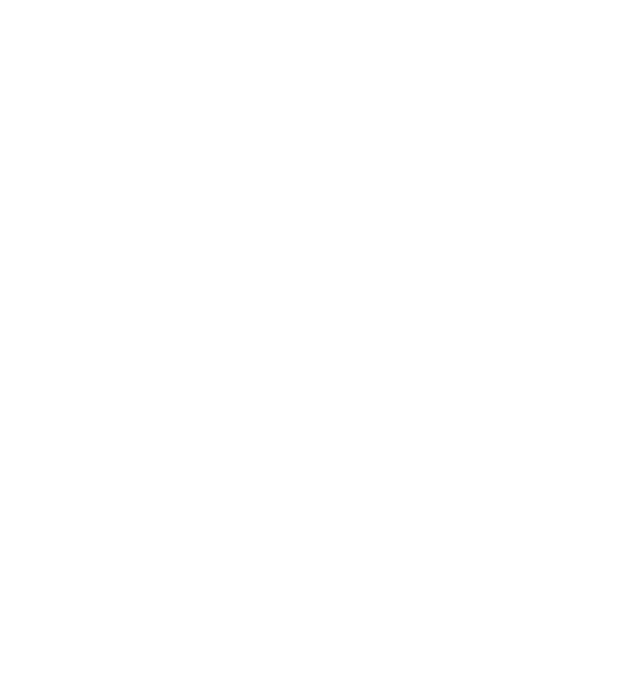
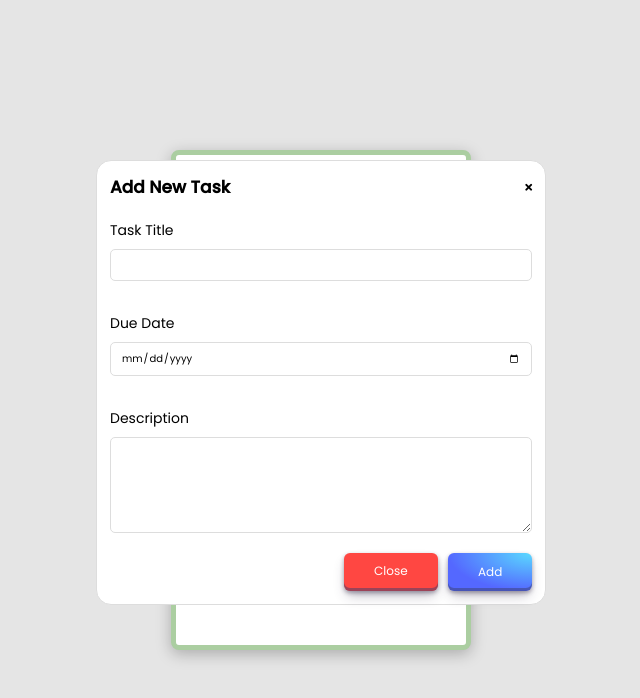
Before and after one commit to aliaksei-siniauski/to-do-list, a website: page index.html in a window 1280 px wide. Shown: the whole page, without its empty margins (319-959 px from the left). Drawn offline with Linux system fonts and the light colour scheme.

Commit message:
feat: add  modal to app

```diff
--- a/index.html
+++ b/index.html
@@ -6,10 +6,50 @@
     <meta http-equiv="X-UA-Compatible" content="IE=edge">
     <meta name="viewport" content="width=device-width, initial-scale=1.0">
     <title>ToDo</title>
+    <link href="https://fonts.googleapis.com/css2?family=Poppins:wght@400;500&display=swap" rel="stylesheet">
+    <link rel="stylesheet" href="https://cdnjs.cloudflare.com/ajax/libs/font-awesome/5.15.4/css/all.min.css" />
     <link rel="stylesheet" href="style.css">
 </head>
 
-<body>
+<body class="body">
+    <div class="overlay"></div>
+    <div class="app">
+        <h1 class="app__title">TODO APP</h1>
+        <div class="new-task">
+            <span class="new-task__title">Add New Task</span>
+            <i class="fas fa-plus"></i>
+        </div>
+        <h2 class="tasks__title">Tasks</h2>
+        <div id="tasks"></div>
+    </div>
+
+    <!-- Modal -->
+
+    <form class="modal fade" id="form" tabindex="-1" aria-labelledby="exampleModalLabel" aria-hidden="true">
+        <div class="modal__content">
+            <div class="modal-header">
+                <h5 class="modal__title" id="exampleModalLabel">Add New Task</h5>
+                <i class="fa fa-times" aria-hidden="true"></i>
+
+            </div>
+            <div class="modal-body">
+                <p class="modal-body__title">Task Title</p>
+                <input class="form-control" name="" type="text" id="textInput" />
+                <br />
+                <p class="modal-body__title">Due Date</p>
+                <input class="form-control" name="" type="date" id="dateInput" />
+                <br />
+                <p class="modal-body__title">Description</p>
+                <textarea name="" class="form-control" id="textarea" cols="30" rows="5"></textarea>
+            </div>
+            <div class="modal-footer">
+                <button type="button" class="button button-secondary" data-bs-dismiss="modal">
+                    Close
+                </button>
+                <button type="submit" id="add" class="button button-primary">Add</button>
+            </div>
+        </div> <!-- close modal-content -->
+    </form>
 
 </body>
 <script src="index.js"></script>
--- a/style.css
+++ b/style.css
@@ -0,0 +1,316 @@
+/*Basic styles*/
+
+html {
+    box-sizing: border-box;
+    font-size: 100%;
+    font-size: 10px;
+    scroll-behavior: smooth;
+}
+
+/* Box sizing rules */
+*,
+*::before,
+*::after {
+    box-sizing: border-box;
+}
+
+/* Remove default margin */
+body,
+h1,
+h2,
+h2,
+h3,
+h4,
+h5,
+p,
+figure,
+blockquote,
+dl,
+dd,
+ul,
+li {
+    margin: 0;
+    padding: 0;
+}
+
+/* Remove list styles on ul, ol elements with a list role, which suggests default styling will be removed */
+ul[role="list"],
+ol[role="list"],
+li {
+    list-style: none;
+}
+
+a {
+    text-decoration: none;
+    color: inherit;
+}
+
+/* Set core root defaults */
+html:focus-within {
+    scroll-behavior: smooth;
+}
+
+/* Set core body defaults */
+
+body {
+    min-height: 100vh;
+    text-rendering: optimizeSpeed;
+}
+
+/* A elements that don't have a class get default styles */
+a:not([class]) {
+    text-decoration-skip-ink: auto;
+}
+
+/* Make images easier to work with */
+img,
+picture {
+    display: block;
+    height: auto;
+    max-width: 100%;
+}
+
+/* Inherit fonts for inputs and buttons */
+input,
+button,
+textarea,
+select {
+    font: inherit;
+}
+
+section,
+main,
+footer,
+header,
+article {
+    display: block;
+}
+
+/* Remove all animations, transitions and smooth scroll for people that prefer not to see them */
+@media (prefers-reduced-motion: reduce) {
+    html:focus-within {
+        scroll-behavior: auto;
+    }
+
+    *,
+    *::before,
+    *::after {
+        animation-duration: 0.01ms !important;
+        animation-iteration-count: 1 !important;
+        transition-duration: 0.01ms !important;
+        scroll-behavior: auto !important;
+    }
+}
+
+
+
+/* ToDO */
+
+.body {
+    display: flex;
+    align-items: center;
+    justify-content: center;
+    min-height: 100vh;
+    margin: 0 50px;
+    background: #e5e5e5;
+    font-family: 'Poppins', sans-serif;
+    font-weight: 400;
+    overflow: hidden;
+}
+
+.overlay {
+    display: none;
+    position: fixed;
+    top: 0;
+    bottom: 0;
+    left: 0;
+    right: 0;
+    width: 100%;
+    height: 100%;
+    background: rgba(0, 0, 0, 0.5);
+    backdrop-filter: blur(3px);
+    z-index: 1;
+}
+
+.app {
+    width: 300px;
+    height: 500px;
+    padding: 1.5rem;
+    margin: 0 auto;
+    background: #FFFFFF;
+    box-shadow: 0px 4px 15px rgba(0, 0, 0, 0.25);
+    border: 5px solid #abcea1;
+    border-radius: 8px;
+}
+
+.app__title {
+    padding-bottom: 2rem;
+    font-size: 2.8rem;
+    text-align: center;
+}
+
+.new-task {
+    display: flex;
+    justify-content: space-between;
+    align-items: center;
+    background: rgba(171, 206, 161, 0.35);
+    padding: 1rem 1rem;
+    border-radius: 5px;
+    cursor: pointer;
+}
+
+.new-task__title {
+    font-size: 1.3rem;
+    font-weight: 500;
+}
+
+.fa-plus {
+    background-color: #abcea1;
+    padding: .3rem;
+    border-radius: 3px;
+}
+
+.tasks__title {
+    padding-top: 2rem;
+    font-size: 2.2rem;
+    font-weight: 500;
+    text-align: center;
+}
+
+/* Modal */
+
+.modal {
+    display: flex;
+    flex-direction: column;
+    justify-content: center;
+    gap: 0.4rem;
+    width: 450px;
+    min-height: 350px;
+    padding: 1.3rem;
+    position: absolute;
+    top: 20%;
+    background: #FFFFFF;
+    border: 1px solid #ddd;
+    border-radius: 15px;
+}
+
+.modal-content {
+    display: flex;
+    flex-direction: column;
+    gap: 2rem;
+}
+
+.modal-header {
+    display: flex;
+    align-items: center;
+    justify-content: space-between;
+}
+
+.modal__title {
+    font-size: 1.7rem;
+}
+
+.fa-times {
+    cursor: pointer;
+}
+
+/* Modal body */
+
+.modal-body {
+    display: flex;
+    flex-direction: column;
+    gap: .8rem;
+    padding: 2rem 0;
+}
+
+.modal-body__title {
+    font-size: 1.4rem;
+}
+
+.form-control {
+    width: 100%;
+    padding: 0.7rem 1rem;
+    border: 1px solid #ddd;
+    border-radius: 5px;
+    font-size: 1rem;
+}
+
+/* Modal footer */
+
+.button {
+    display: inline-flex;
+    justify-content: center;
+    padding: 1rem 3rem;
+    font-size: 1.2rem;
+    border: none;
+    border-radius: 6px;
+    transition: ease-in-out .3s;
+    cursor: pointer;
+}
+
+.button-primary {
+    align-items: center;
+    appearance: none;
+    background-image: radial-gradient(100% 100% at 100% 0, #5adaff 0, #5468ff 100%);
+    border-radius: 6px;
+    box-shadow: rgba(45, 35, 66, .4) 0 2px 4px, rgba(45, 35, 66, .3) 0 7px 13px -3px, rgba(58, 65, 111, .5) 0 -3px 0 inset;
+    color: #FFFFFF;
+    text-decoration: none;
+    user-select: none;
+    -webkit-user-select: none;
+    touch-action: manipulation;
+    white-space: nowrap;
+    will-change: box-shadow, transform;
+}
+
+.button-primary:focus {
+    box-shadow: #3c4fe0 0 0 0 1.5px inset, rgba(45, 35, 66, .4) 0 2px 4px, rgba(45, 35, 66, .3) 0 7px 13px -3px, #3c4fe0 0 -3px 0 inset;
+}
+
+.button-primary:hover {
+    box-shadow: rgba(45, 35, 66, .4) 0 4px 8px, rgba(45, 35, 66, .3) 0 7px 13px -3px, #3c4fe0 0 -3px 0 inset;
+    transform: translateY(-2px);
+}
+
+.button-primary:active {
+    box-shadow: #3c4fe0 0 3px 7px inset;
+    transform: translateY(2px);
+    opacity: .5;
+}
+
+.button-secondary {
+
+    background: #FF4742;
+    color: #FFFFFF;
+    box-shadow: rgba(45, 35, 66, .4) 0 2px 4px, rgba(45, 35, 66, .3) 0 7px 13px -3px, rgba(58, 65, 111, .5) 0 -3px 0 inset;
+    text-rendering: geometricprecision;
+    text-transform: none;
+    user-select: none;
+    -webkit-user-select: none;
+    touch-action: manipulation;
+}
+
+.button-primary:focus {
+    box-shadow: #FF4742 0 0 0 1.5px inset, rgba(45, 35, 66, .4) 0 2px 4px, rgba(45, 35, 66, .3) 0 7px 13px -3px, #3c4fe0 0 -3px 0 inset;
+}
+
+.button-secondary:hover {
+    box-shadow: rgba(45, 35, 66, .4) 0 4px 8px, rgba(45, 35, 66, .3) 0 7px 13px -3px, #FF4742,
+        0 -3px 0 inset;
+    transform: translateY(-2px);
+}
+
+
+
+.button-secondary:active {
+    box-shadow: #FF4742 0 3px 7px inset;
+    transform: translateY(2px);
+    opacity: .5;
+
+}
+
+.modal-footer {
+    display: flex;
+    justify-content: flex-end;
+    gap: 1rem
+}
```
